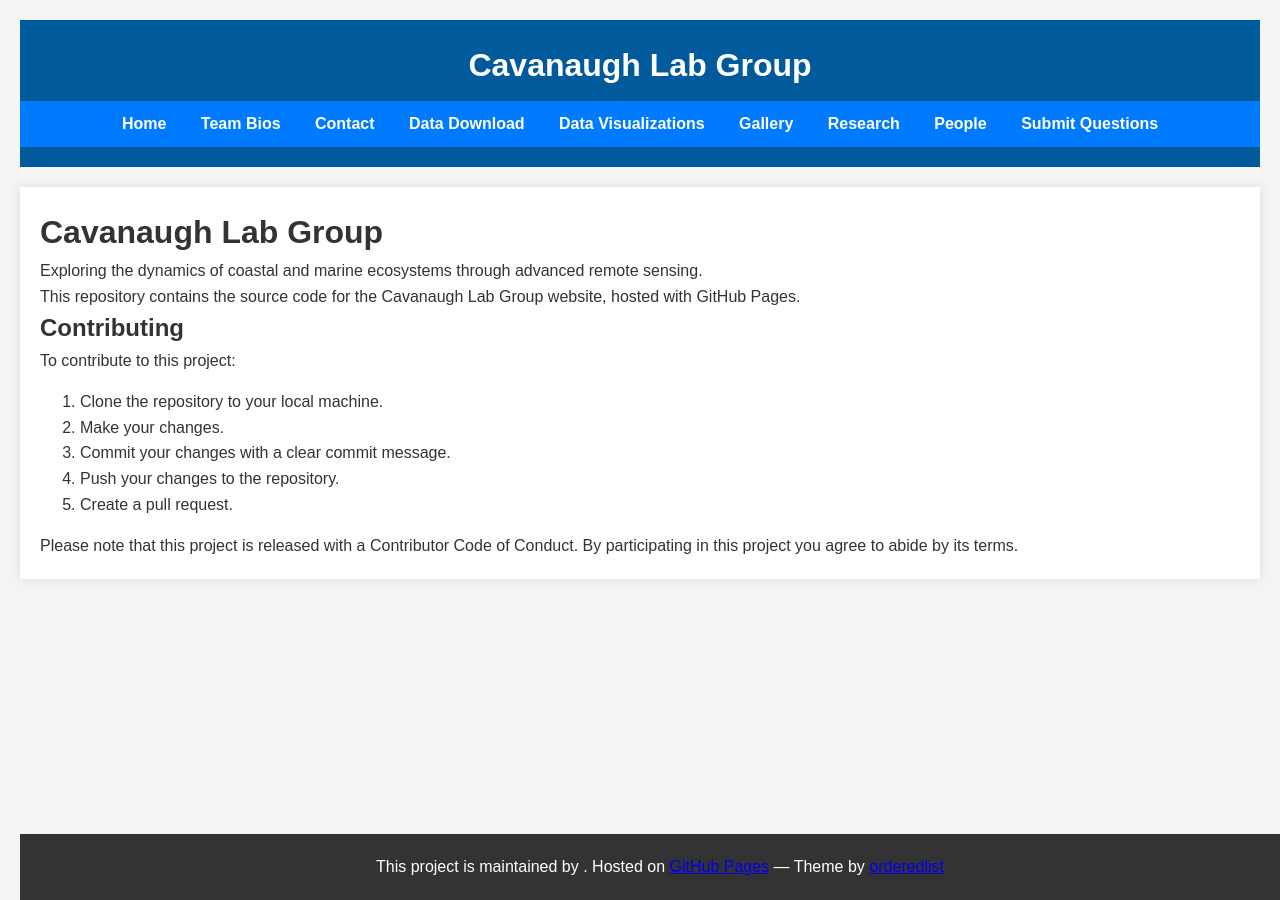
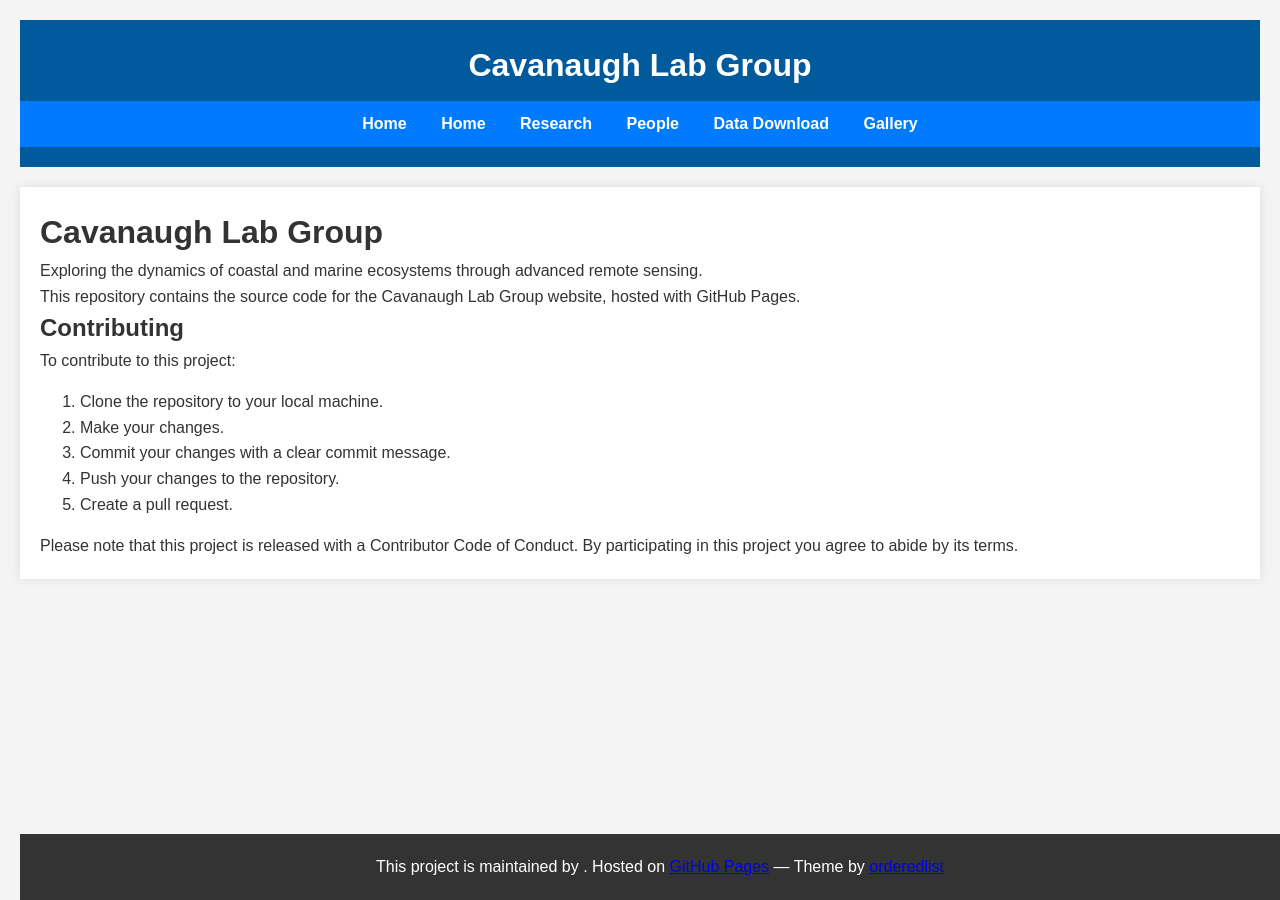
Before and after one commit to KelpBerberian/Cavanaugh-Lab-Group, a Jekyll site: the page built from README.md, in a window 1280 px wide. Built offline with Jekyll 4.4.1, drawn with Linux system fonts in a browser that asks for light colours; our own code applies the rules of GitHub Pages for plain Markdown files.

Commit message:
Update default.html

```diff
--- a/_layouts/default.html
+++ b/_layouts/default.html
@@ -13,14 +13,11 @@
     <nav>
       <ul>
         <li><a href="{{ '/' | relative_url }}">Home</a></li>
-        <li><a href="{{ '/team.html' | relative_url }}">Team Bios</a></li>
-        <li><a href="{{ '/contact.html' | relative_url }}">Contact</a></li>
-        <li><a href="{{ '/data.html' | relative_url }}">Data Download</a></li>
-        <li><a href="{{ '/visualizations.html' | relative_url }}">Data Visualizations</a></li>
-        <li><a href="{{ '/gallery.html' | relative_url }}">Gallery</a></li>
+        <li><a href="{{ '/home.html' | relative_url }}">Home</a></li>
         <li><a href="{{ '/research.html' | relative_url }}">Research</a></li>
         <li><a href="{{ '/people.html' | relative_url }}">People</a></li>
-        <li><a href="{{ '/submit-questions.html' | relative_url }}">Submit Questions</a></li>
+        <li><a href="{{ '/data.html' | relative_url }}">Data Download</a></li>
+        <li><a href="{{ '/gallery.html' | relative_url }}">Gallery</a></li>
       </ul>
     </nav>
   </header>
```
